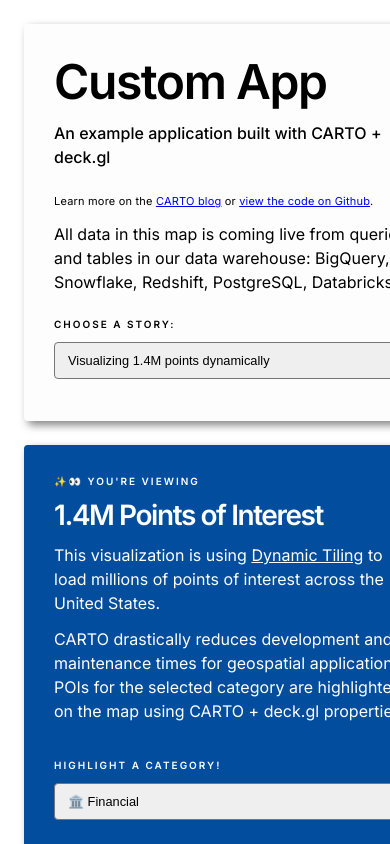
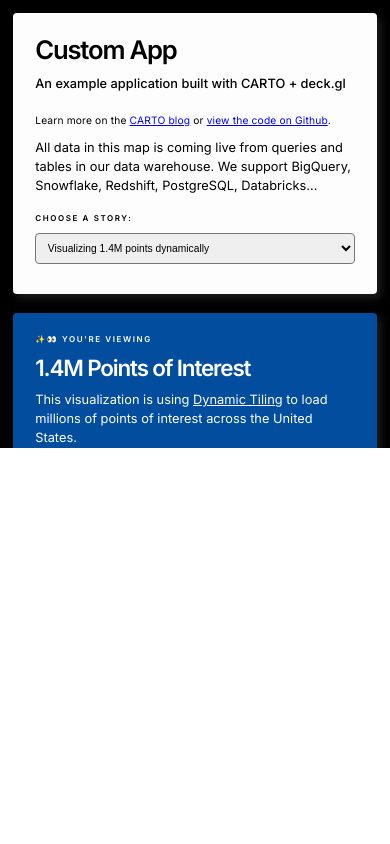
Before and after one commit to CartoDB/custom-geospatial-app-2023-blogpost-example, a website built with Vite: page index.html in a window 390 px wide. Built offline with nearby package versions, Linux system fonts and the light colour scheme; no server answers; what @deck.gl/carto, @deck.gl/core would draw is missing.

Commit message:
Detailing before publishing (#3)
* Copy and links fixes

* responsive styles

```diff
--- a/src/main.ts
+++ b/src/main.ts
@@ -16,8 +16,8 @@
       </div>
 
       <div class="intro-content">
-        <p class="caption">Learn more on the <a href="https://carto.com/blog" target="_blank">CARTO blog</a> or <a href="github.com/code" target="_blank">view the code on Github</a>.<p>
-        <p class="intro-text">All data in this map is coming live from queries and tables in our data warehouse: BigQuery, Snowflake, Redshift, PostgreSQL, Databricks...</p>
+        <p class="caption">Learn more on the <a href="https://carto.com/blog/modern-spatial-app-development-carto" target="_blank">CARTO blog</a> or <a href="https://github.com/CartoDB/custom-geospatial-app-2023-blogpost-example" target="_blank">view the code on Github</a>.<p>
+        <p class="intro-text">All data in this map is coming live from queries and tables in our data warehouse. We support BigQuery, Snowflake, Redshift, PostgreSQL, Databricks...</p>
         <p class="overline">Choose a story:</p>
         <select name="storySelector" id="storySelector">
           <option value="dynamicTiling">Visualizing 1.4M points dynamically</option>
--- a/src/style.css
+++ b/src/style.css
@@ -3,9 +3,9 @@
 body,
 html {
   height: 100%;
+  width: 100%;
   overflow: hidden;
   position: fixed;
-  width: 100%;
   font-family: Inter, sans-serif;
   font-weight: 400;
   font-size: 1rem;
@@ -26,14 +26,14 @@
   font-size: 3rem;
   line-height: 1.15;
   letter-spacing: -0.09rem;
-  margin-bottom: 12px;
+  margin-bottom: 0.75rem;
 }
 
 h2 {
   font-size: 1.75rem;
   line-height: 1.15;
   letter-spacing: -0.09rem;
-  margin-bottom: 12px;
+  margin-bottom: 0.75rem;
 }
 
 .subtitle {
@@ -47,15 +47,16 @@
   font-size: 1rem;
   line-height: 1.50;
   letter-spacing: 0.001rem;
-  margin-bottom: 12px;
+  margin-bottom: 0.75rem;
 }
 
 select, button {
-  margin-bottom: 12px;
+  margin-bottom: 0.6rem;
   border-radius: 4px;
   font-size: 0.8rem;
   line-height: 1.50;
   letter-spacing: 0.001rem;
+  max-width: 100%;
 }
 
 select:hover, button:hover {
@@ -63,13 +64,13 @@
 }
 
 select {
-  padding: 9px;
+  padding: 0.6rem;
   width: 360px;
 }
 
 button {
-  margin-right: 12px;
-  padding: 6px 12px;
+  margin-right: 0.75rem;
+  padding: 0.4rem 0.75rem;
   background-color: #FFFFFF;
   border-color: transparent;
   transition: 0.1s;
@@ -83,13 +84,13 @@
 
 .code-block {
   background: #2C3032;
-  padding: 12px;
+  padding: 0.75rem;
   border-radius: 4px;
 }
 
 .code-block code {
   font-family: monospace;
-  font-size: 12px;
+  font-size: 0.75rem;
   color: white;
   line-height: 1.25;
 }
@@ -110,26 +111,27 @@
 /* Intro and stories cards */
 
 .context {
-  position: absolute;
-  margin: 24px;
+  margin: 1.5rem;
   max-width: 480px;
+  max-height: 100vh;
   z-index: 10;
+  overflow: scroll;
 }
 
 .card {
-  padding: 30px;
+  padding: 1.75rem;
   background: #fdfdfe;
   box-shadow: 4px 4px 8px #30303099;
   border-radius: 4px;
-  margin-bottom: 24px;
+  margin-bottom: 1.5rem;
 }
 
 .intro-header {
-  margin-bottom: 24px;
+  margin-bottom: 1.5rem;
 }
 
 .intro-text {
-  margin-bottom: 24px;
+  margin-bottom: 1.5rem;
 }
 
 .overline {
@@ -148,11 +150,11 @@
 }
 
 .layer-controls {
-  margin-top: 36px;
+  margin-top: 2.25rem;
 }
 
 .source {
-  margin-top: 36px;
+  margin-top: 2.25rem;
   margin-bottom: 0px;
 }
 
@@ -177,3 +179,36 @@
 .city-button-group {
   display: flex;
 }
+
+/* Responsive styles */
+
+@media screen and (max-width: 800px) {
+
+  html {
+    font-size: 80%;
+  }
+
+  .context {
+    position: absolute;
+    top: 0;
+    left: 0;
+    right: 0;
+    bottom: auto;
+    overflow: auto;
+    max-width: 100vw;
+    height: 50%;
+    margin: 0;
+    padding: 1rem;
+    background-color: black;
+    border-bottom: 0.4rem solid white;
+  }
+
+  h1 {
+    font-size: 2rem;
+  }
+
+  .caption {
+    font-size: 0.8rem;
+  }
+
+}
```
